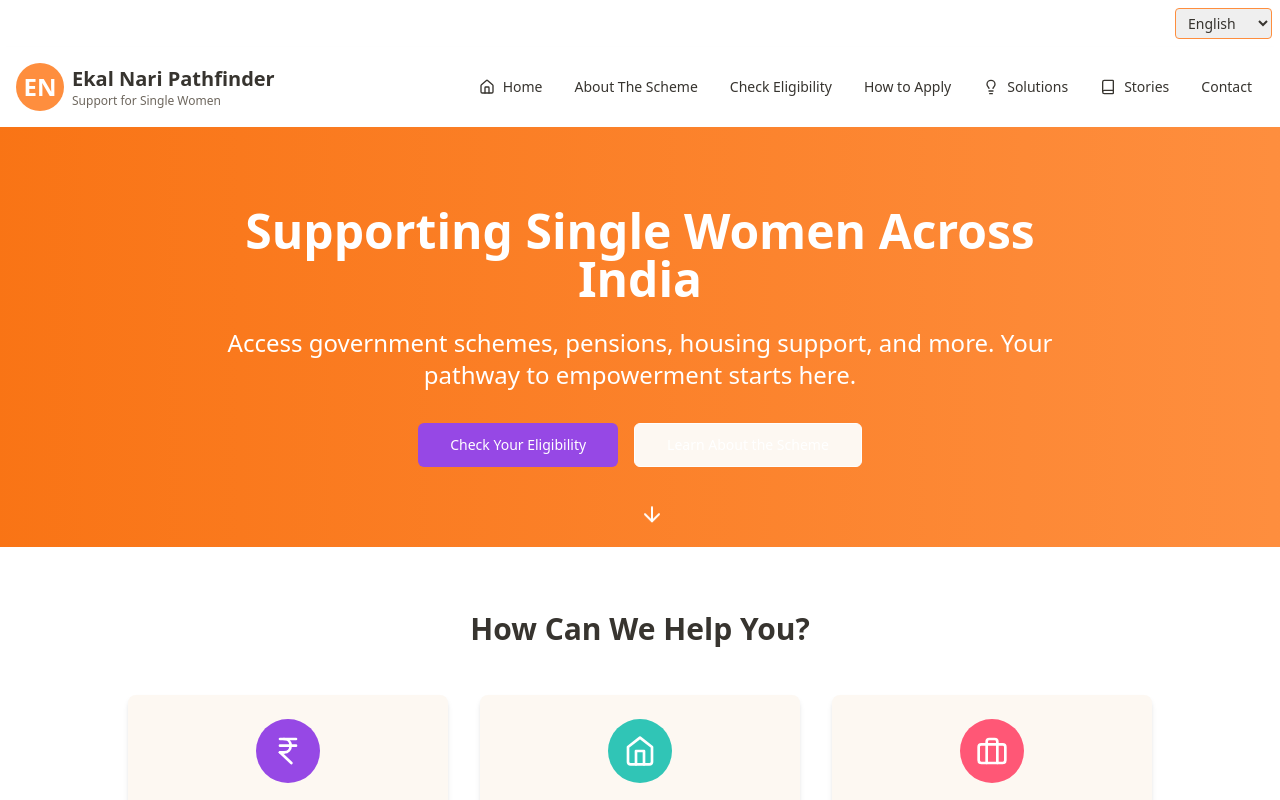
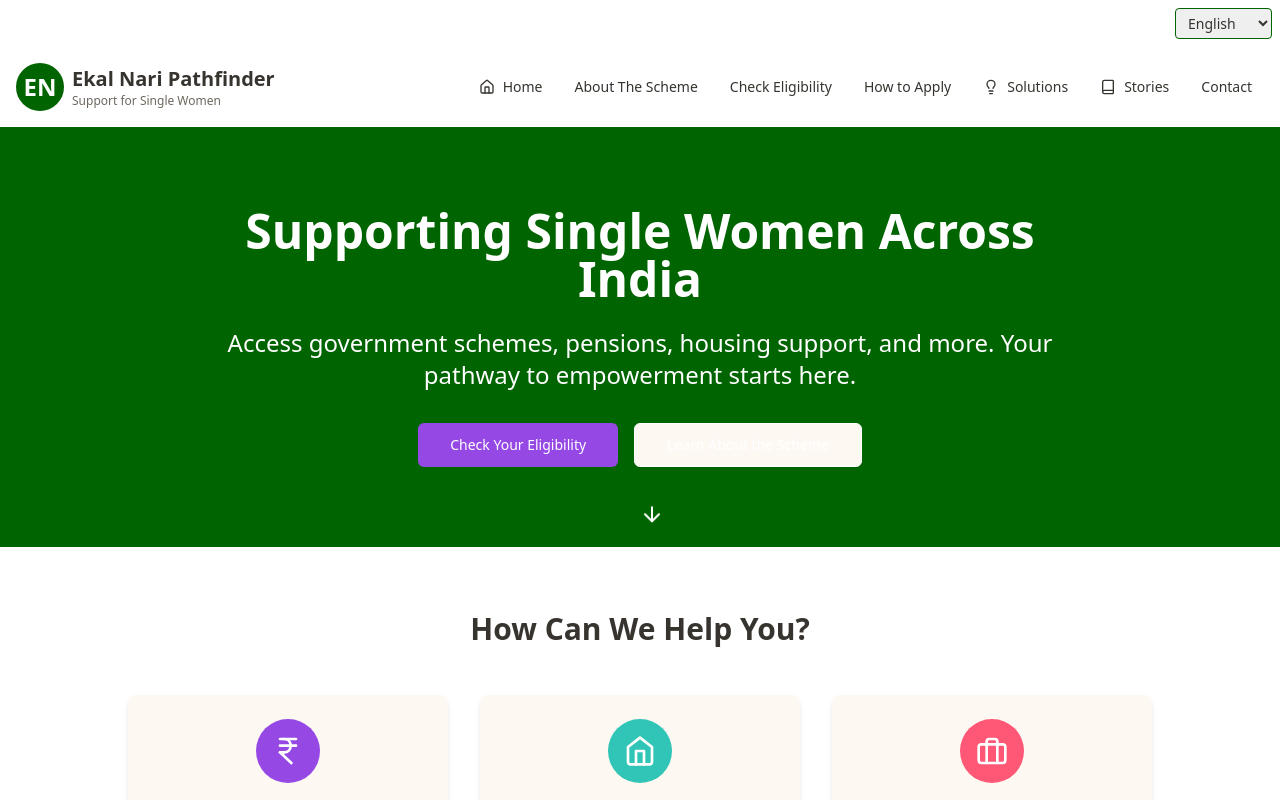
Before and after one commit to Riyachauhan18/ekal-nari-pathfinder, a React (Vite) app: page / in a window 1280 px wide. Shown: the top 800 px of the page. Built offline with nearby package versions, Linux system fonts and the light colour scheme.

Commit message:
Fix: Change orange color
Update the color values to use #006400 instead of orange.

```diff
--- a/src/components/Layout.tsx
+++ b/src/components/Layout.tsx
@@ -2,7 +2,7 @@
 import { ReactNode } from "react";
 import { Link, useLocation } from "react-router-dom";
 import { Button } from "@/components/ui/button";
-import { Home, IndianRupee, Book, Lightbulb } from "lucide-react";
+import { Home, Book, Lightbulb } from "lucide-react";
 
 interface LayoutProps {
   children: ReactNode;
--- a/src/index.css
+++ b/src/index.css
@@ -13,7 +13,7 @@
     --popover: 0 0% 100%;
     --popover-foreground: 35 8% 20%;
 
-    --primary: 25 99% 62%;
+    --primary: 120 100% 20%;
     --primary-foreground: 0 0% 100%;
 
     --secondary: 270 75% 59%;
--- a/tailwind.config.ts
+++ b/tailwind.config.ts
@@ -17,8 +17,8 @@ const config: Config = {
         ekalNari: {
           light: "hsl(var(--background))",
           dark: "hsl(var(--foreground))",
-          orange: "hsl(var(--primary))",
-          orange2: "hsl(25, 95%, 53%)",
+          orange: "#006400", // Updated color
+          orange2: "#006400", // Consistent color
           purple: "hsl(var(--secondary))",
           teal: "hsl(var(--accent))",
           pink: "hsl(var(--destructive))",
```
Also changed, not shown: src/pages/SolutionsPage.tsx (+3 -5 lines).
